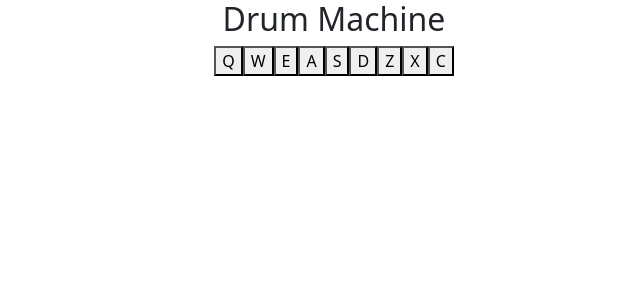
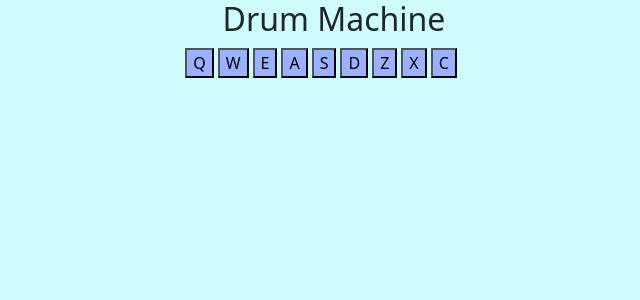
Before and after one commit to Carluuz/Drum-Machine, a React (Create React App) app in the folder drum-machine/: page / in a window 1280 px wide. Shown: the top 300 px of the page, without its empty margins (306-946 px from the left). Built offline with nearby package versions, Linux system fonts and the light colour scheme.

Commit message:
Changes to be committed: 	modified:   drum-machine/src/App.js 	modified:   drum-machine/src/index.css

```diff
--- a/drum-machine/src/App.js
+++ b/drum-machine/src/App.js
@@ -19,14 +19,8 @@ function App() {
         const audio = document.getElementById(key);
         if (audio) {
           setDisplayText(`${key}`);
-           audio.play()
+          playAudio(key)
         }
-        // if (audio) {
-        //   audio.currentTime = 0;
-        //   setTimeout(function () {
-        //     audio.play();
-        //   }, 150);
-        // }
 
      };
 
@@ -79,7 +73,7 @@ function App() {
         C
       </button>
 
-      <div id="display">{displayText}</div>
+      <div id="display" className='btn'>{displayText}</div>
 
     </div>
   );
--- a/drum-machine/src/index.css
+++ b/drum-machine/src/index.css
@@ -11,3 +11,18 @@ code {
   font-family: source-code-pro, Menlo, Monaco, Consolas, 'Courier New',
     monospace;
 }
+
+* {
+  background-color: rgb(206, 252, 252);
+}
+
+#display {
+  margin: 1px solid black;
+}
+
+.drum-pad {
+  height: auto;
+  width: auto;
+  margin: 2px;
+  background-color: rgb(153, 177, 255);
+}
```
